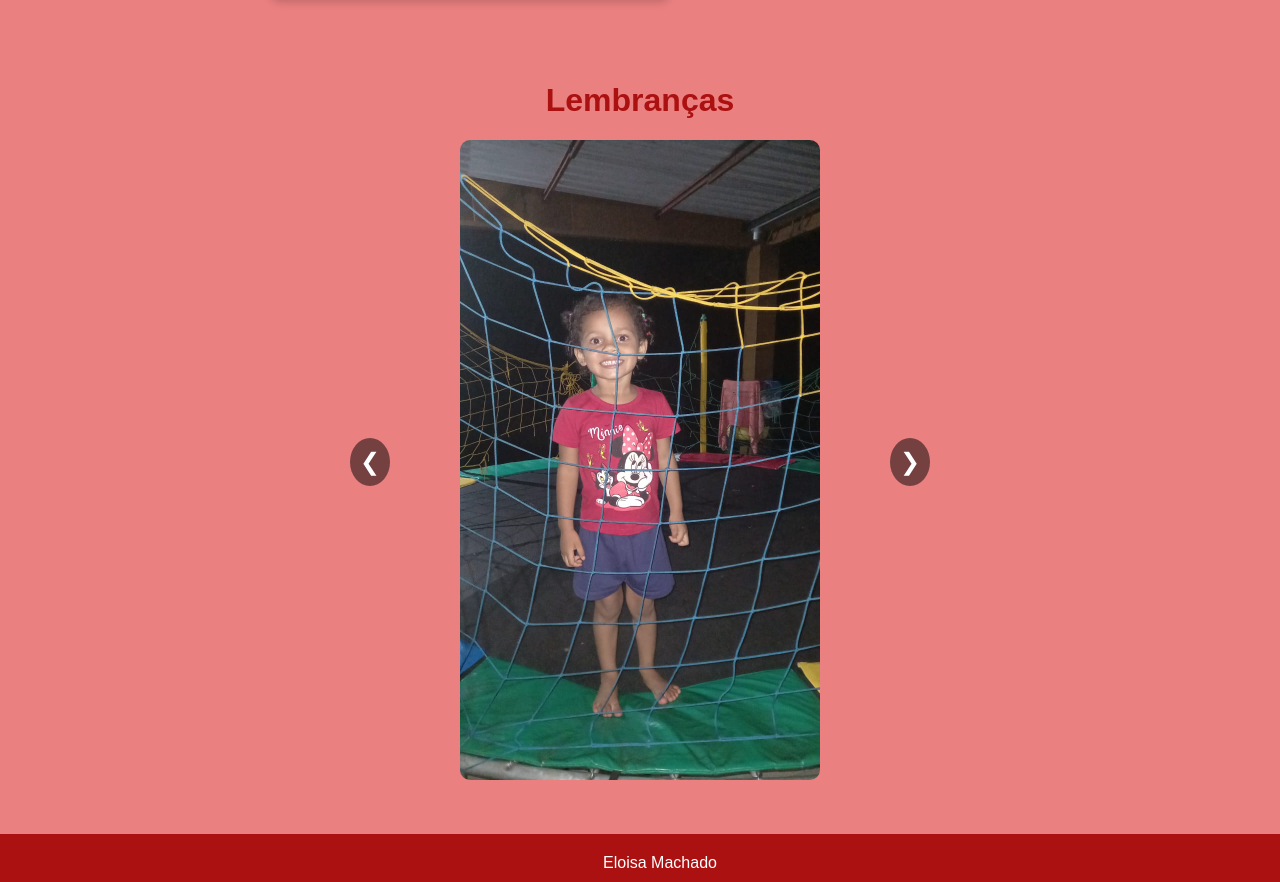
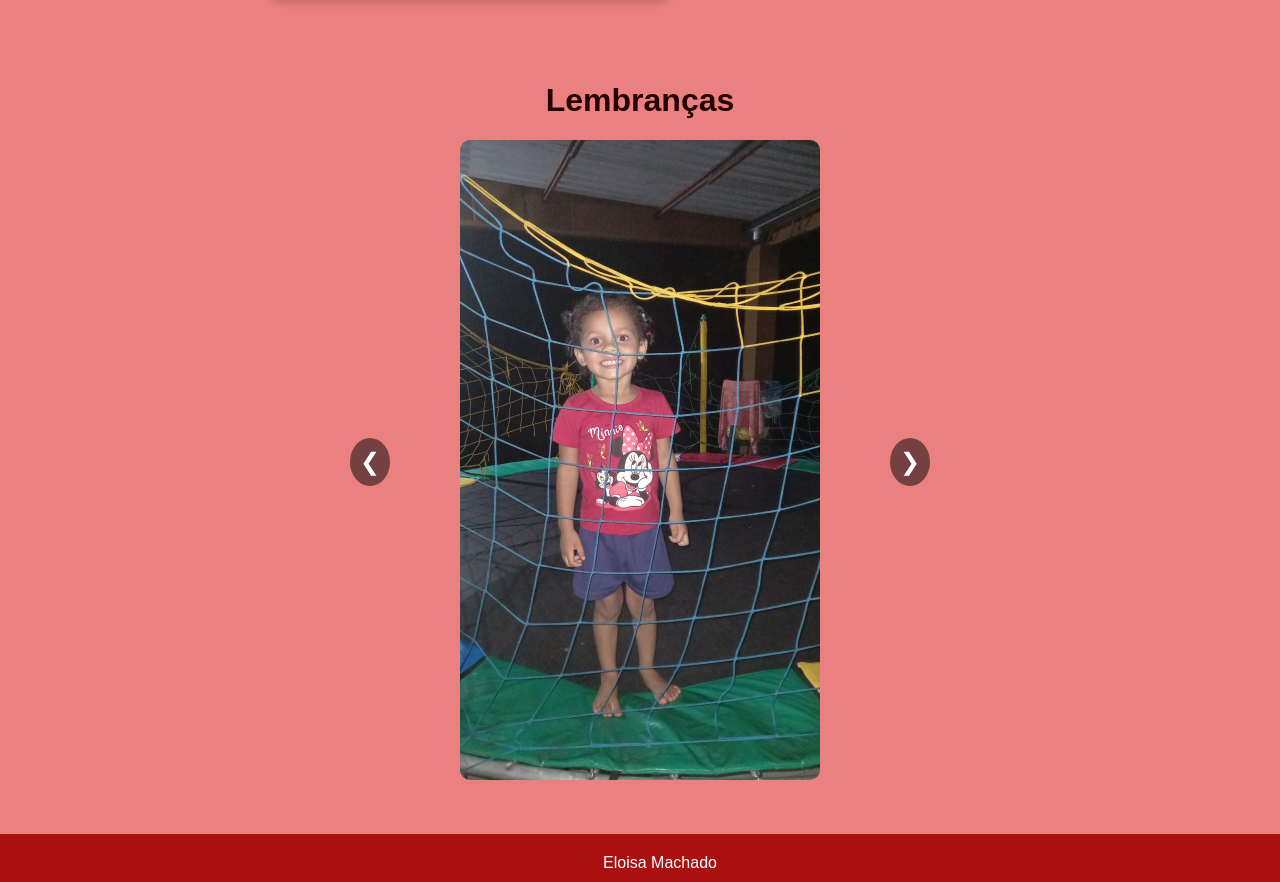
Before and after one commit to Larissa-M-O/Eloisa, a plain HTML site: page index.html in a window 1280 px wide. Shown: the part 1143-2025 px from the top of the page. Drawn offline with Linux system fonts and the light colour scheme.

Commit message:
Update style.css
Foi

```diff
--- a/css/style.css
+++ b/css/style.css
@@ -133,7 +133,7 @@ body {
   }
 
   .lembrança{
-    color: #ac1111;
+    color: #240000;
     text-align: center;
   }
 
```
